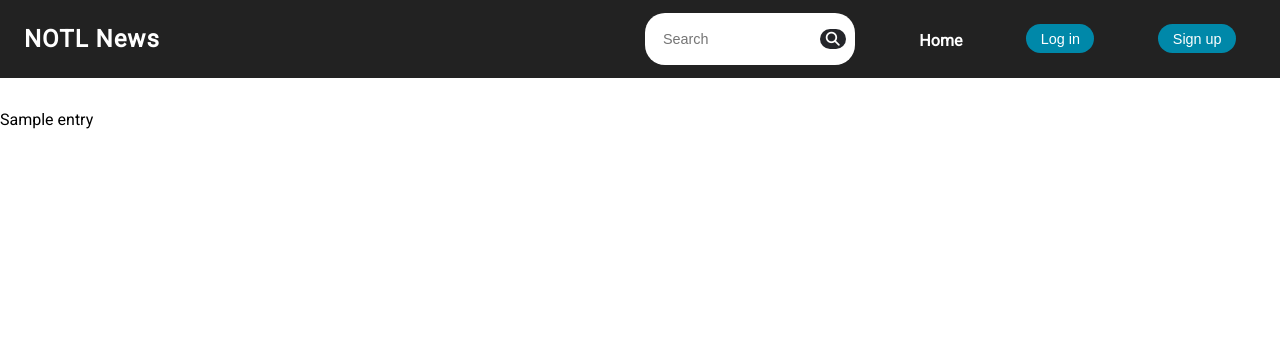
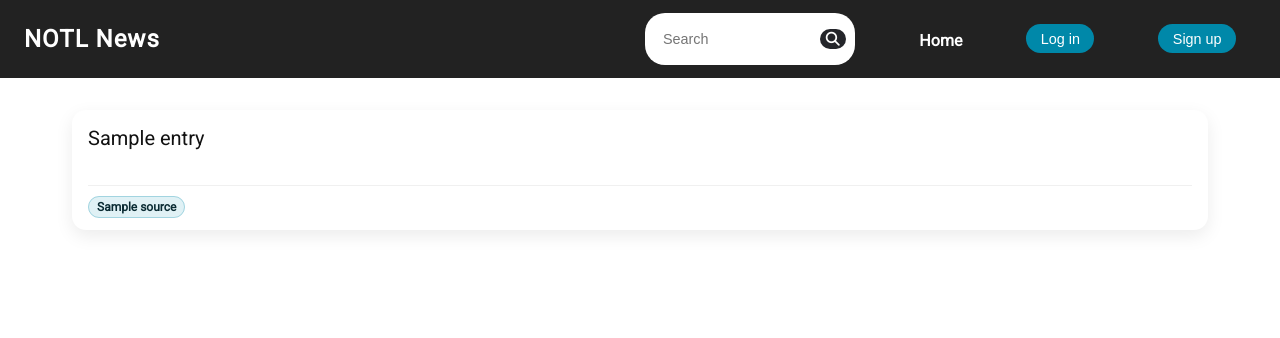
Before and after one commit to yorozc/News-Aggregator, a Flask app: template website/templates/saved_articles.html in a window 1280 px wide. Shown: the top 338 px of the page. Run offline with Flask 3, Linux system fonts and the light colour scheme; the template is opened without the code that fills it: most values are stand-ins (such as "Sample title", 1, 10 or a date in 2020).

Commit message:
created separate styling for saved_articles page

```diff
--- a/website/routes.py
+++ b/website/routes.py
@@ -78,6 +78,7 @@ def saved_articles():
     doc = users.find_one({'_id': user_id})
 
     if doc:
+        part_article = []
         arr = doc.get('saved_articles')
         print(arr)
         print('EVERYTHING PRINTED')
--- a/website/static/styles.css
+++ b/website/static/styles.css
@@ -259,12 +259,21 @@ input[type=submit] {
 }
 
 .page-container {
-  max-width: 1500px; /* keep it narrow and centered */
+  max-width: 1200px; /* keep it narrow and centered */
   margin: 0 auto;
   padding: 1rem clamp(1rem, 3vw, 2rem);
   display: flex;
   flex-direction: column;
   min-height: 100vh; /* take up full viewport height */
+  box-sizing: border-box;
+}
+
+.saved-container {
+  max-width: 1200px;
+  margin: 0 auto;
+  padding: 1rem clamp(1rem, 3vw, 2rem);
+  display: flex;
+  flex-direction: column;
   box-sizing: border-box;
 }
 
--- a/website/static/styles.scss
+++ b/website/static/styles.scss
@@ -281,12 +281,21 @@ input[type=submit]{
 
 
 .page-container {
-  max-width: 1500px;           /* keep it narrow and centered */
+  max-width: 1200px;           /* keep it narrow and centered */
   margin: 0 auto;
   padding: 1rem clamp(1rem, 3vw, 2rem);
   display: flex;
   flex-direction: column;
   min-height: 100vh;           /* take up full viewport height */
+  box-sizing: border-box;
+}
+
+.saved-container{
+  max-width: 1200px;
+  margin: 0 auto;
+  padding: 1rem clamp(1rem, 3vw, 2rem);
+  display: flex;
+  flex-direction: column;
   box-sizing: border-box;
 }
 /* ---------- Articles Grid ---------- */
--- a/website/templates/saved_articles.html
+++ b/website/templates/saved_articles.html
@@ -5,9 +5,27 @@
 {% endblock %}
 
 {% block body %}
-<div class="articles">
+<main class="saved-container">
+    <div class="articles">
     {% for entry in articles %}
-        <p>{{entry}}</p>
-    {% endfor %}
-</div>
+        <article class="article-card">
+            <h2>
+                <a href="{{ entry.link }}" target="_blank">{{ entry.title }}
+                </a>
+            </h2>
+            <div class="article-meta">
+                <div class="right-side-meta">
+                    <span class="source-badge">{{ entry.source }}</span>
+                    {% if current_user.is_authenticated %}
+
+                    {% endif %}
+                </div>
+            </div>
+
+        </article>
+        {% endfor %}
+    </div>
+
+</main>
+
 {% endblock %}
```
Also changed, not shown: 1 other file.
